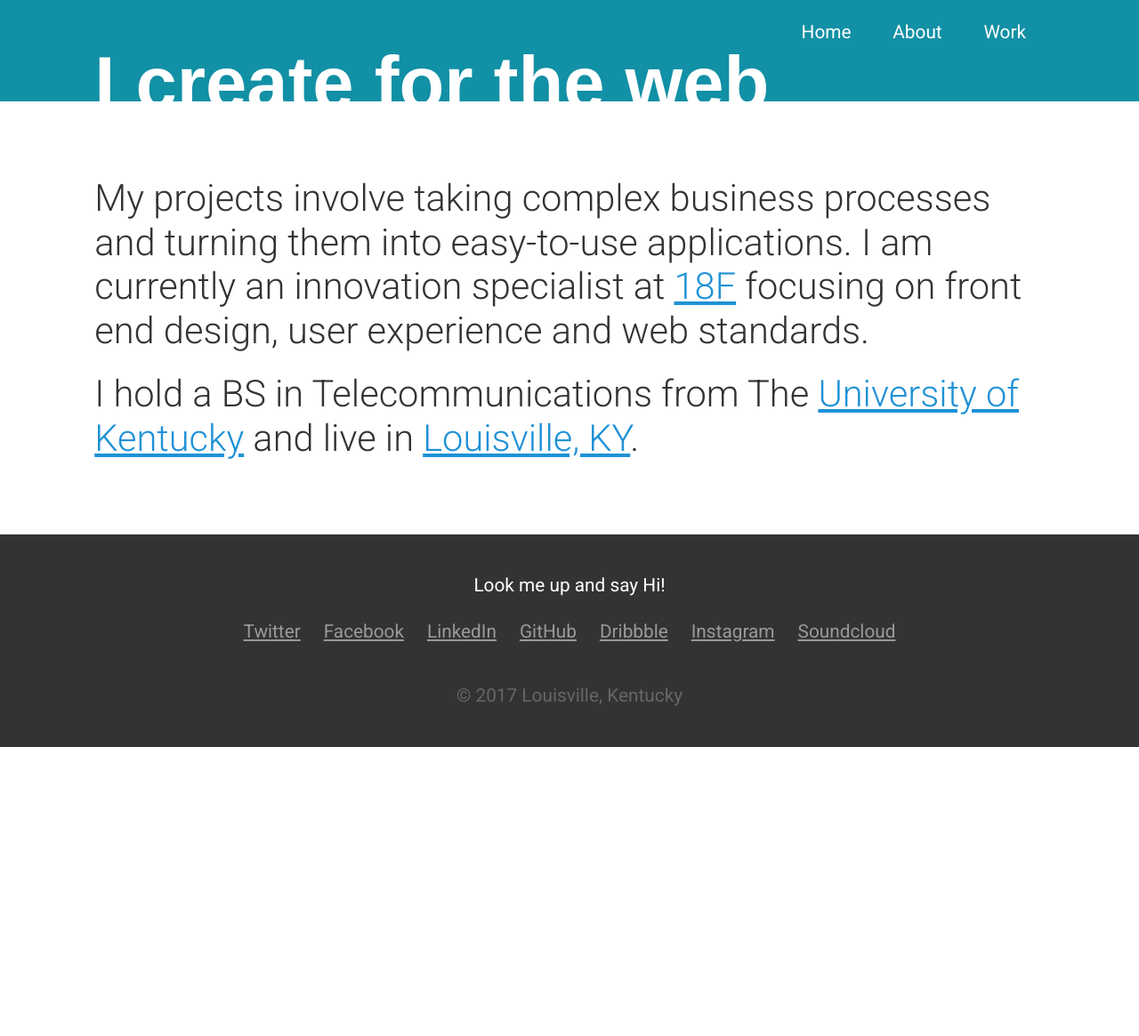
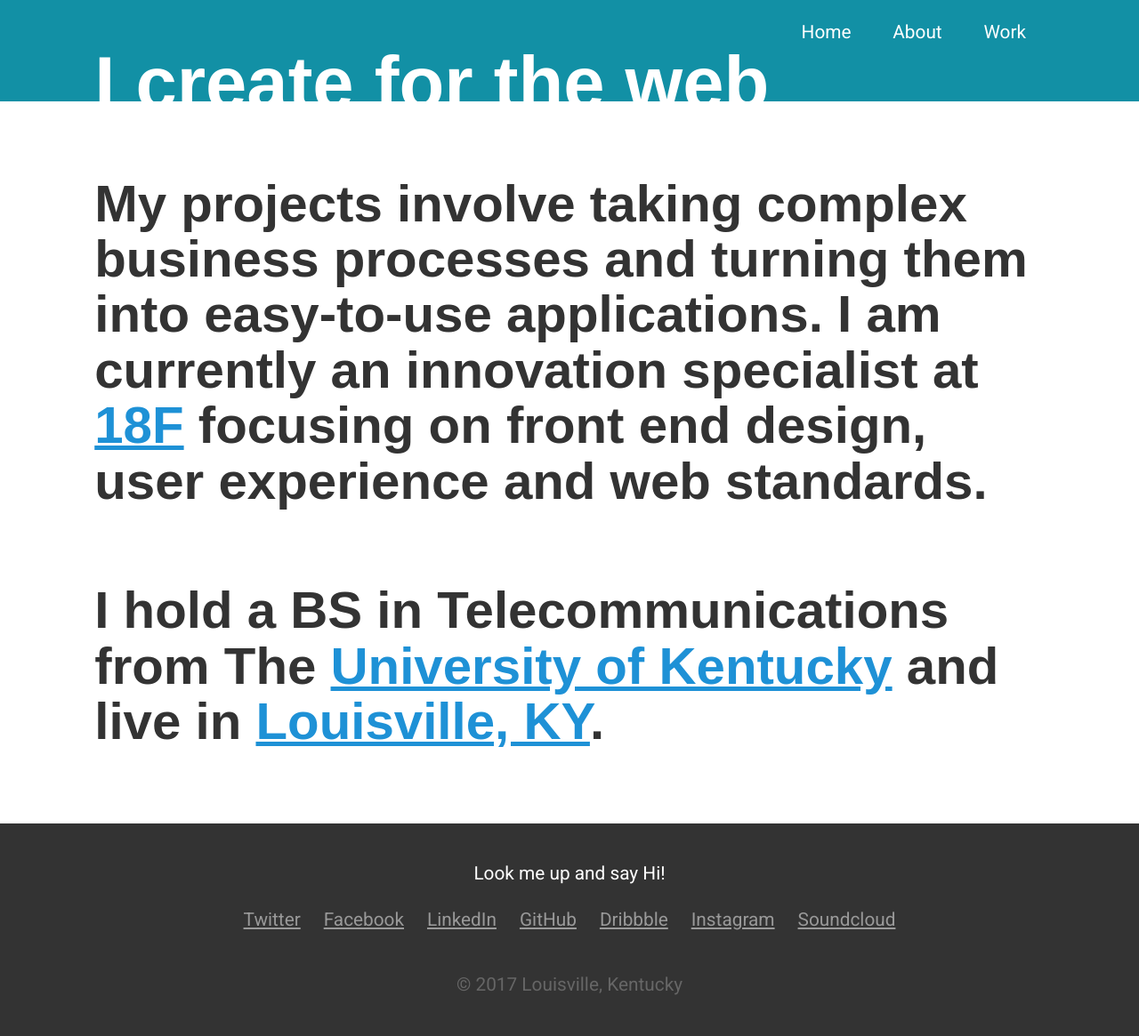
Before and after one commit to line47/line47.github.io, a Jekyll site: the page built from index.html, in a window 1280 px wide. Shown: the whole page at 89% size. Built offline with Jekyll 4.4.1, drawn with Linux system fonts in a browser that asks for light colours; before the commit the page ends 900 px from its top, so only the background shows below that.

Commit message:
style updates

```diff
--- a/_sass/base.scss
+++ b/_sass/base.scss
@@ -107,12 +107,12 @@ li {
 }
 
 a,
-a:active {
+a:active, {
   color: #1E91D6;
+}
 
-  a:hover {
-    text-decoration: none;
-  }
+a:visited {
+  color: #0072BB;
 }
 
 .page-header {
@@ -126,9 +126,11 @@ a:active {
 }
 
 .lead {
-  font-size: 2rem;
-  font-weight: 300;
-  line-height: 2.4rem;
+  font-family: avenir next,avenir,sans-serif;
+  font-size: 2.8rem;
+  font-weight: 700;
+  line-height: 3rem;
+  margin-bottom: 4rem;
 }
 
 .projects {
```
